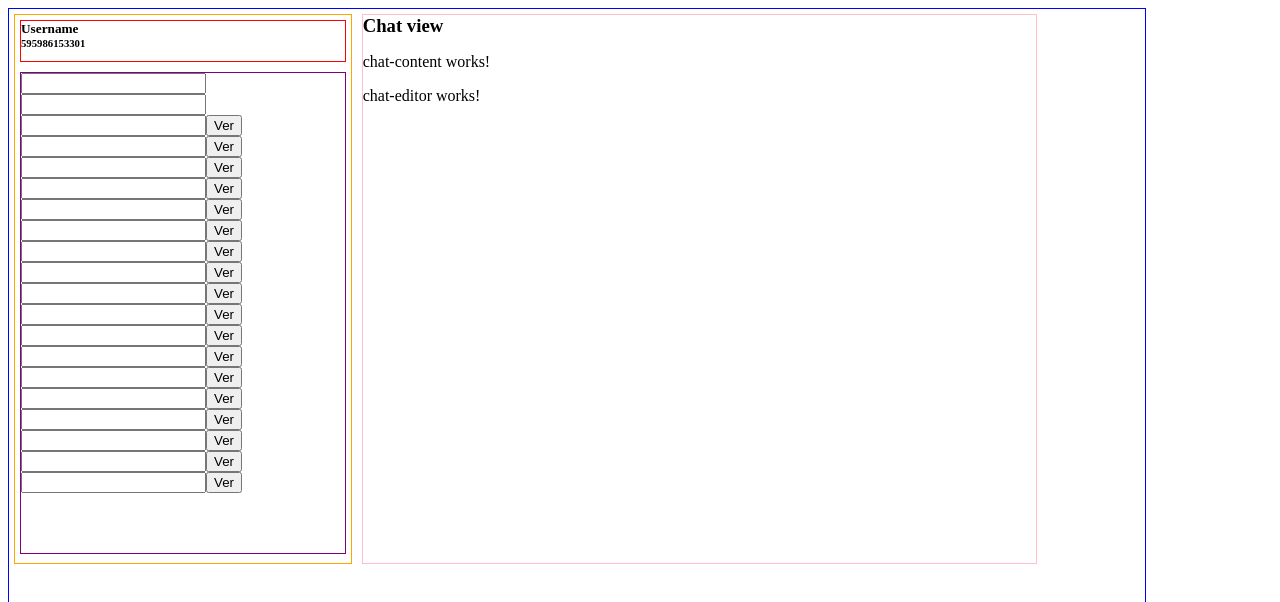
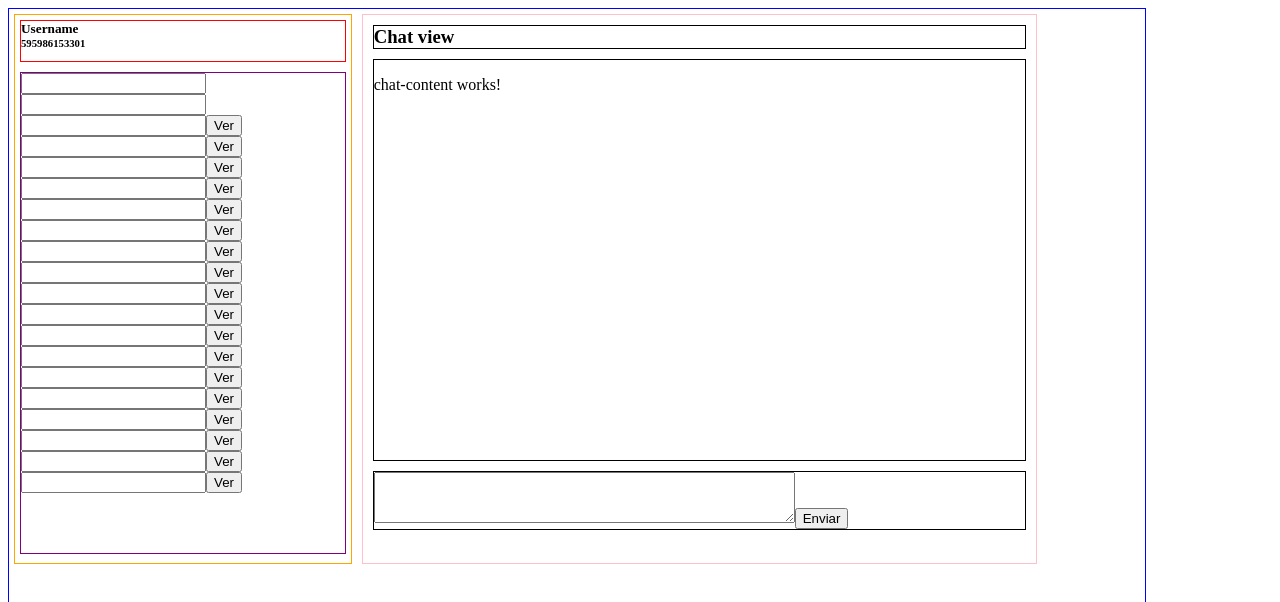
Before and after one commit to AleGrance/OdonChatBotAPP, an Angular app: page /dashboard in a window 1280 px wide. Shown: the top 602 px of the page. Built offline with nearby package versions, Linux system fonts and the light colour scheme.

Commit message:
add formBuilder to chat-editor

```diff
--- a/src/app/pages/chat-editor/chat-editor.component.html
+++ b/src/app/pages/chat-editor/chat-editor.component.html
@@ -1 +1,7 @@
-<p>chat-editor works!</p>
+<!-- <p>chat-editor works!</p> -->
+
+<form [formGroup]="chatForm" formDir="ngForm">
+  <textarea name="" id="mensaje" cols="50" rows="3" formControlName="mensaje"></textarea>
+
+  <button type="button" (click)="enviarMensaje()">Enviar</button>
+</form>
--- a/src/app/pages/chat-editor/chat-editor.component.ts
+++ b/src/app/pages/chat-editor/chat-editor.component.ts
@@ -1,4 +1,6 @@
 import { Component, OnInit } from '@angular/core';
+import { FormBuilder, FormControl, FormGroup, Validators } from '@angular/forms';
+import { ChatsService } from 'src/app/services/chats.service';
 
 @Component({
   selector: 'app-chat-editor',
@@ -7,9 +9,34 @@ import { Component, OnInit } from '@angular/core';
 })
 export class ChatEditorComponent implements OnInit {
 
-  constructor() { }
+  public chatForm: FormGroup;
+
+  constructor(public formBuilder: FormBuilder, private chatsService: ChatsService) {
+    this.chatForm = this.formBuilder.group({
+      mensaje: new FormControl('', [
+        Validators.required,
+        Validators.minLength(4)
+      ])
+    })
+  }
 
   ngOnInit(): void {
   }
 
+  enviarMensaje() {
+    const newMessage = this.chatForm.value;
+
+    if (!this.chatForm.valid) {
+      alert('Debe completar los campos necesarios');
+      return;
+    }
+
+    // console.log(this.chatForm.valid);
+    console.log('El mensaje a enviar es: ', newMessage.mensaje);
+
+    this.chatsService.agregarChat(newMessage.mensaje);
+
+    this.chatForm.reset();
+  }
+
 }
--- a/src/app/pages/chats-view/chats-view.component.html
+++ b/src/app/pages/chats-view/chats-view.component.html
@@ -1,9 +1,15 @@
 <!-- <p>chats-view works!</p> -->
-<h3>Chat view</h3>
+<div class="row">
+  <h3>Chat view</h3>
+</div>
 
-<app-chat-content></app-chat-content>
+<div class="row chat-content">
+  <app-chat-content></app-chat-content>
+</div>
 
-<app-chat-editor></app-chat-editor>
+<div class="row">
+  <app-chat-editor></app-chat-editor>
+</div>
 
 <!-- <ul *ngFor="let chat of chatArray">
   <div class="box-sombra">
--- a/src/app/pages/chats-view/chats-view.component.scss
+++ b/src/app/pages/chats-view/chats-view.component.scss
@@ -9,3 +9,12 @@ h3 {
   -moz-box-shadow: 6px 5px 16px 0px rgba(5, 5, 5, 0.44);
   box-shadow: 6px 5px 16px 0px rgba(5, 5, 5, 0.44);
 }
+
+.row {
+  border: 1px solid black;
+  margin: 10px;
+}
+
+.chat-content {
+  height: 400px;
+}
```
